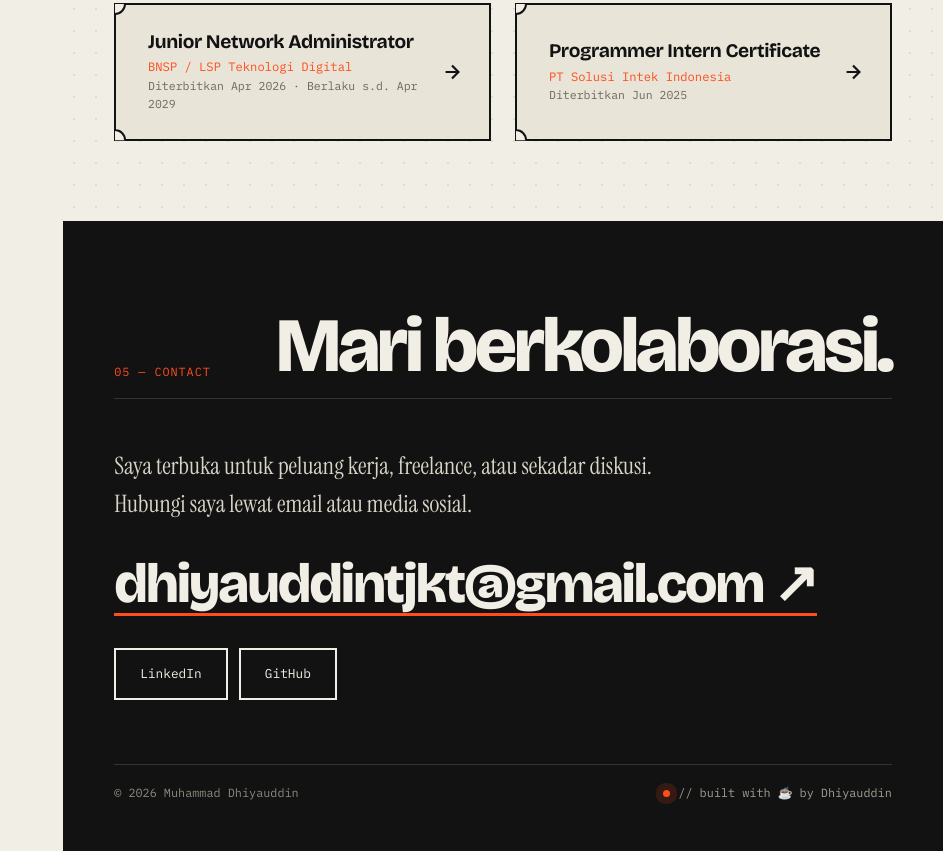
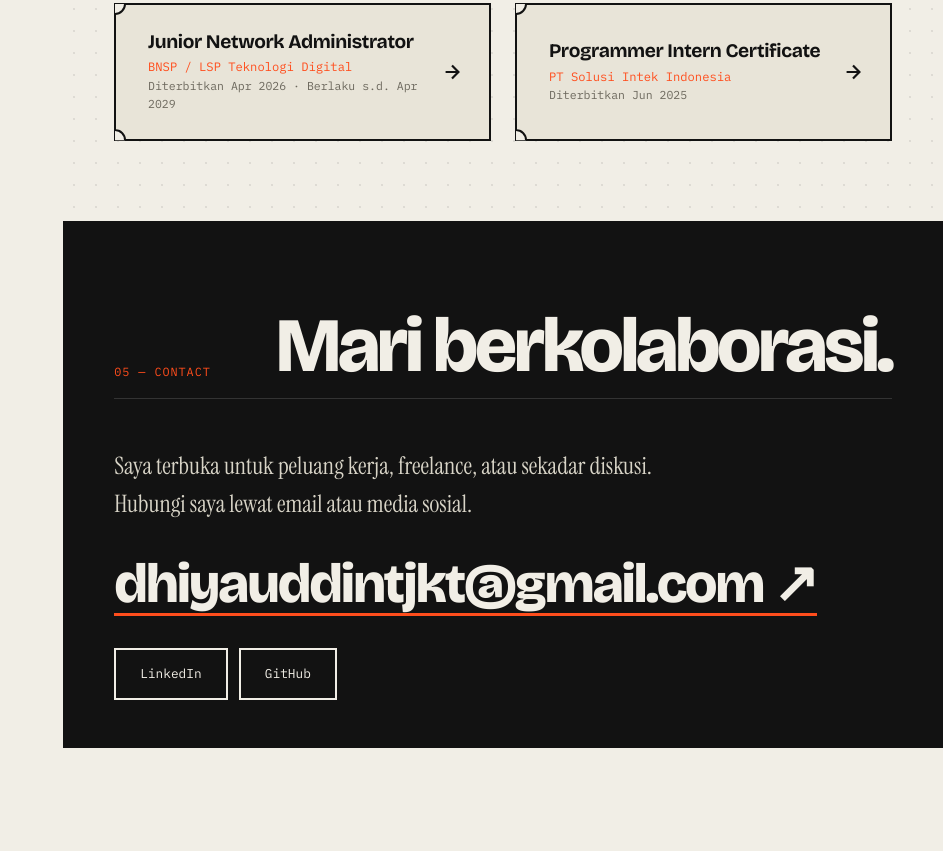
Before and after one commit to Dhiyauddin0210/portofolio_new, a plain HTML site: page index.html in a window 1280 px wide. Shown: the part 4864-5715 px from the top of the page, without its empty margins (337-1280 px from the left). After the commit the page ends 5612 px from the top, so only its background shows below. Drawn offline with nearby package versions, Linux system fonts and the light colour scheme.

Commit message:
Update: layout2

```diff
--- a/index.html
+++ b/index.html
@@ -531,8 +531,6 @@ main{background-image:radial-gradient(rgba(18,18,18,.085) 1px,transparent 1px);b
     <a href="https://linkedin.com/in/mdhiyauddin" class="btn" target="_blank">LinkedIn</a>
     <a href="https://github.com/mdhiyauddin" class="btn" target="_blank">GitHub</a>
   </div>
-  <div class="foot"><span data-key="footer.copyright">© 2026 Muhammad Dhiyauddin</span><span class="built"><i></i>// built with ☕ by Dhiyauddin</span></div>
-</section>
 </main>
 </div>
 
```
